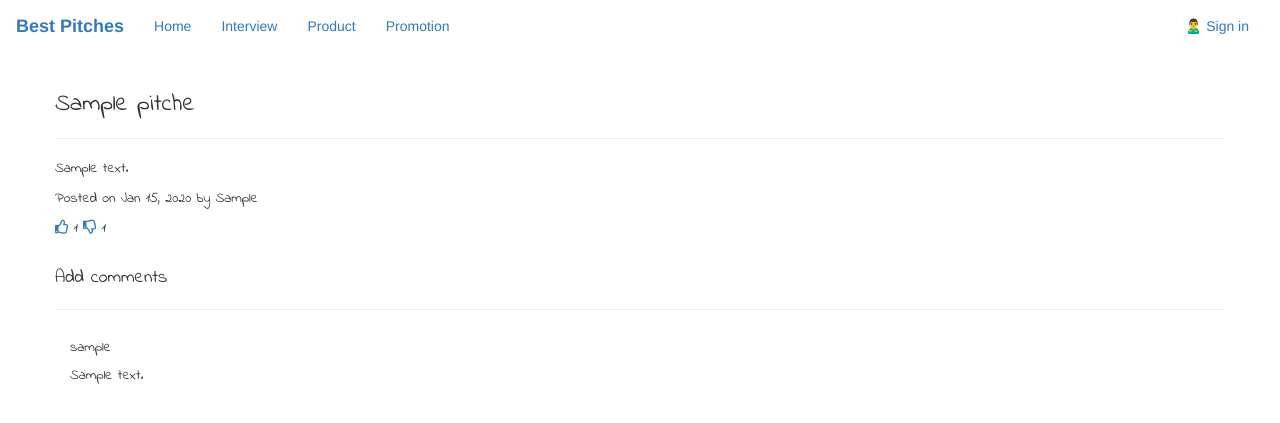
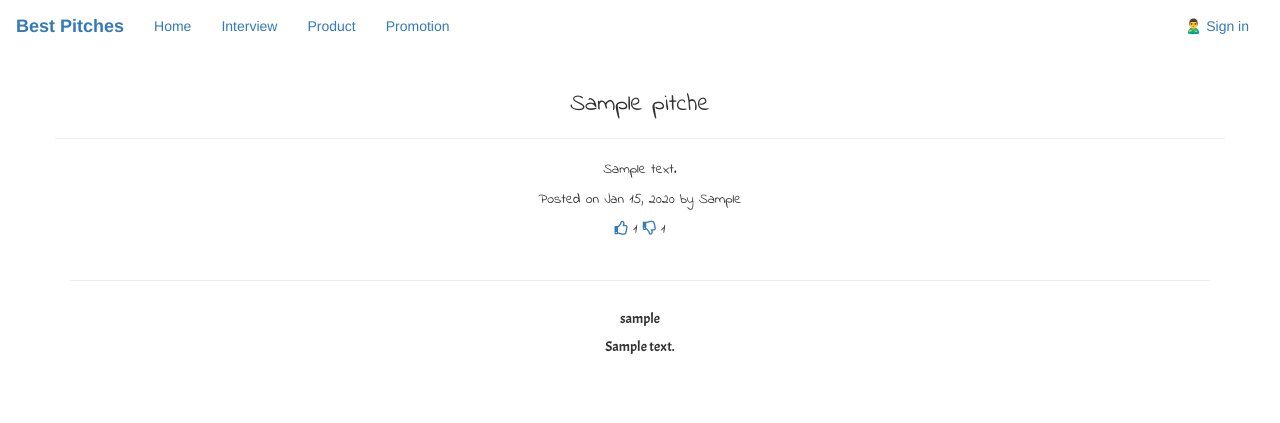
Before and after one commit to PerisOduol618/Pitches, a Flask app: page /pitch/1 in a window 1280 px wide. Shown: the top 423 px of the page. Run offline with Flask 2, Linux system fonts and the light colour scheme; tables that the repository leaves empty hold one stand-in row (values such as "Sample post"); some libraries are stand-ins or nearby versions; some web fonts are replaced.

Commit message:
Add a pitch section in the emplate folder

```diff
--- a/app/templates/pitch.html
+++ b/app/templates/pitch.html
@@ -5,27 +5,31 @@
 {%block styles%}
 {{ super() }}
 <link href="https://fonts.googleapis.com/css?family=Indie+Flower|Ranga" rel="stylesheet">
-    <link rel="stylesheet" href="https://use.fontawesome.com/releases/v5.4.1/css/all.css" integrity="sha384-5sAR7xN1Nv6T6+dT2mhtzEpVJvfS3NScPQTrOxhwjIuvcA67KV2R5Jz6kr4abQsz" crossorigin="anonymous">
+<link href="https://fonts.googleapis.com/css2?family=Acme&display=swap" rel="stylesheet">
+<link rel="stylesheet" href="https://use.fontawesome.com/releases/v5.4.1/css/all.css"
+    integrity="sha384-5sAR7xN1Nv6T6+dT2mhtzEpVJvfS3NScPQTrOxhwjIuvcA67KV2R5Jz6kr4abQsz" crossorigin="anonymous">
 {%endblock%}
 <!-- Content block -->
 {%block content%}
-<div class="container" style="font-family: 'Indie Flower', cursive;">
-    <div class="row">
+<div class="card">
+    <div class="container card-body" style="font-family: 'Indie Flower', cursive;">
+        <div class="row text-center">
             <h3>{{pitch.pitch_title}}</h3>
-        <hr>
+            <hr style="width:100%; color: black; height:1px;">
+            <div class="container">
                 <p>{{pitch.pitch_content}}</p>
-        <span>
+
                 <p>Posted on {{date}} by {{pitch.user.username| capitalize}}</p>
                 <a href="/pitch/{{pitch.id}}?like=1">
                     <i class="far fa-thumbs-up"></i>
                 </a>{{pitch.likes}} <a href="/pitch/{{pitch.id}}?dislike=1">
                     <i class="far fa-thumbs-down"></i>
-        </a>{{pitch.dislikes}}</span>
+                </a>{{pitch.dislikes}}
+            </div>
 
         </div>
         <br>
-    <div class="row">
-        <h4>Add comments</h4>
+        <div class="row text-center container" style="font-family: 'Acme', sans-serif;">
             <hr>
             {% if current_user.is_authenticated %}
             {{ wtf.quick_form(comment_form) }}
@@ -34,4 +38,5 @@
         </div>
 
     </div>
+</div>
 {%endblock%}
```
Lines whose indentation alone changed are shown as unchanged.
